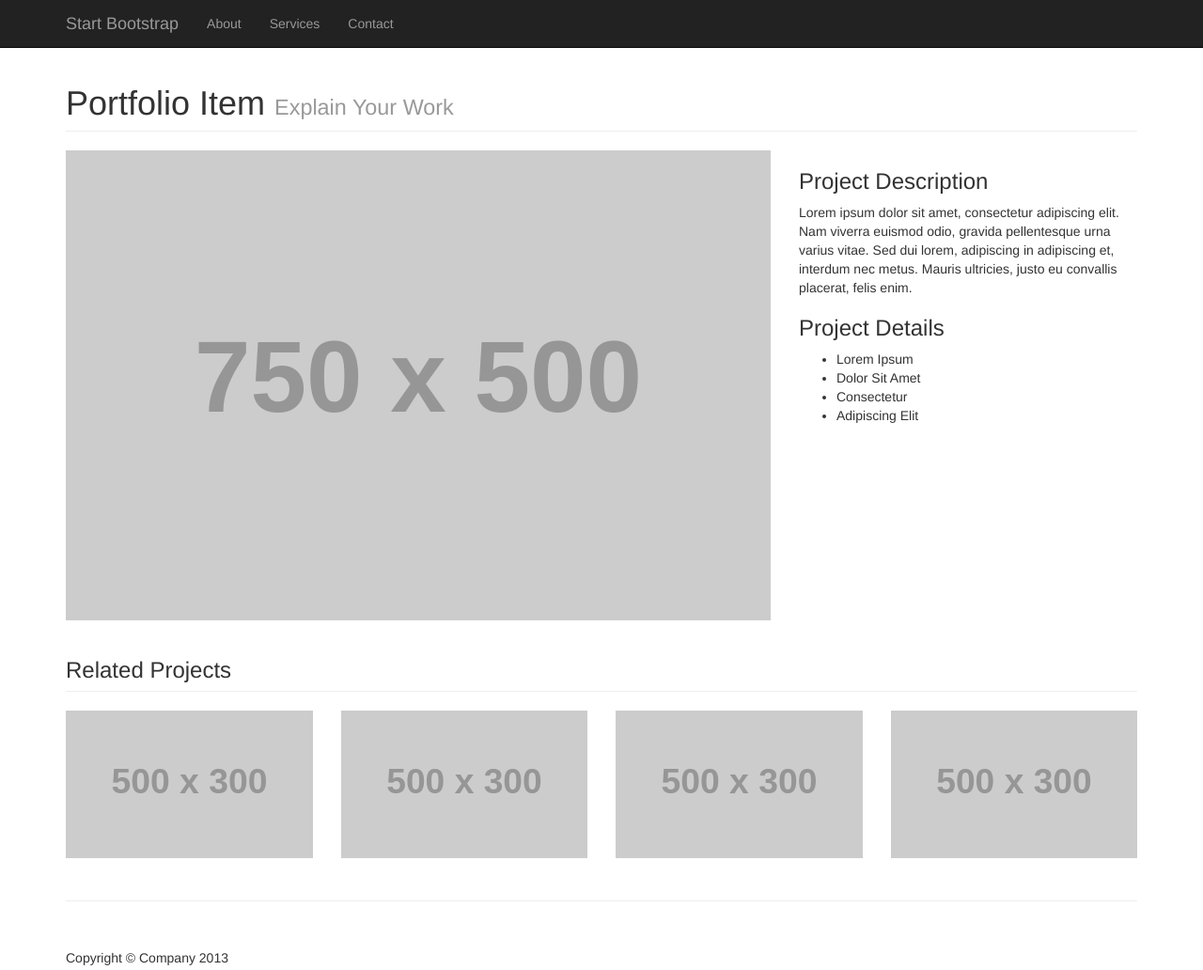
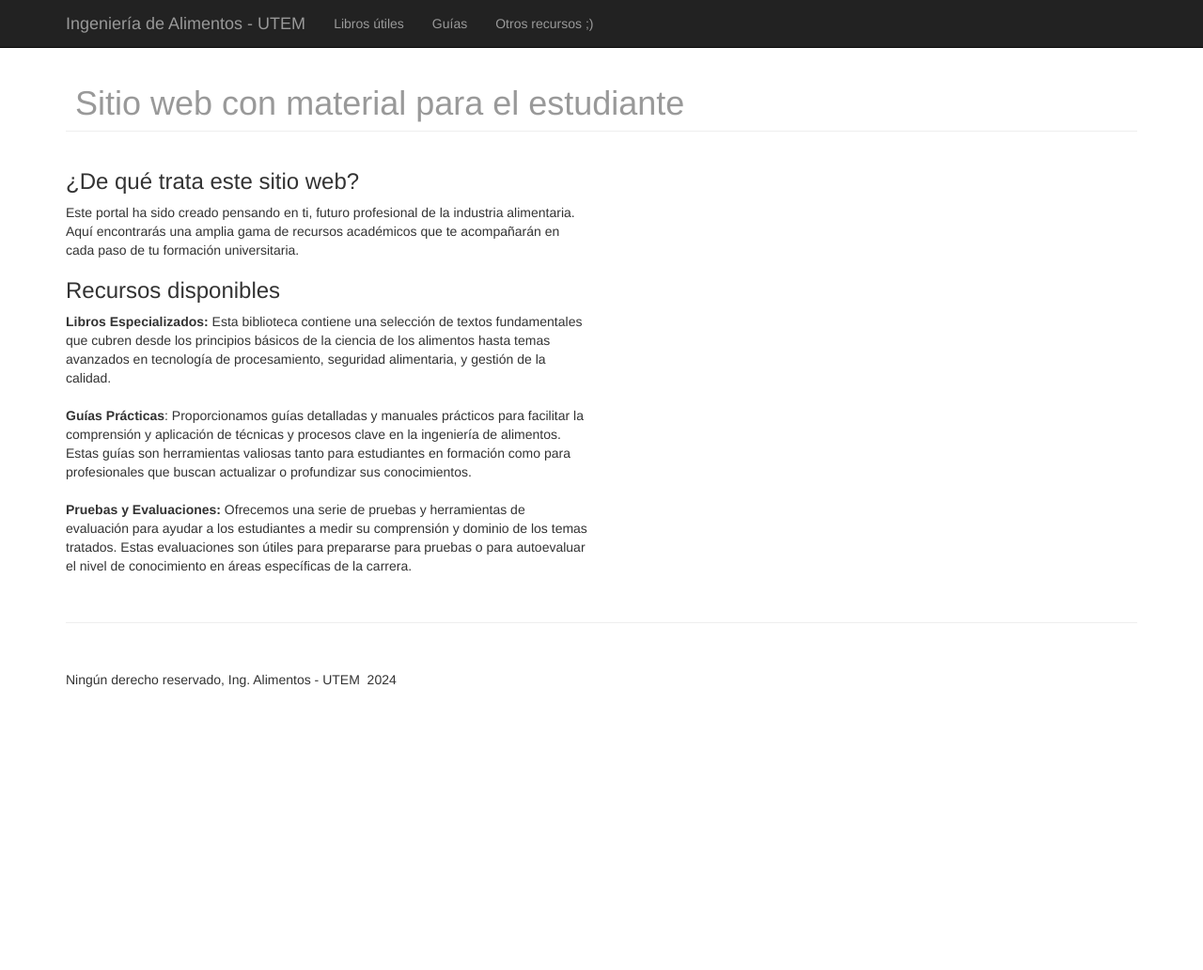
Before and after one commit to vitokate/alimentos-utem, a plain HTML site: page index.html in a window 1280 px wide. Shown: the whole page at 94% size. After the commit the page ends 800 px from the top, so only its background shows below. Drawn offline with Linux system fonts and the light colour scheme; placeholder pictures from the web are drawn by us.

Commit message:
first changes to main site

```diff
--- a/index.html
+++ b/index.html
@@ -1,119 +1,99 @@
 <!DOCTYPE html>
 <html lang="en">
   <head>
-    <meta charset="utf-8">
+    <meta http-equiv="content-type" content="text/html; charset=utf-8">
     <meta name="viewport" content="width=device-width, initial-scale=1.0">
     <meta name="description" content="">
     <meta name="author" content="">
-
     <title>Single Portfolio Item Template for Bootstrap 3</title>
-
     <!-- Bootstrap core CSS -->
     <link href="css/bootstrap.css" rel="stylesheet">
-
     <!-- Custom CSS for the '3 Col Portfolio' Template -->
     <link href="css/portfolio-item.css" rel="stylesheet">
   </head>
-
   <body>
-
     <nav class="navbar navbar-fixed-top navbar-inverse" role="navigation">
       <div class="container">
-        <div class="navbar-header">
-          <button type="button" class="navbar-toggle" data-toggle="collapse" data-target=".navbar-ex1-collapse">
-            <span class="sr-only">Toggle navigation</span>
-            <span class="icon-bar"></span>
-            <span class="icon-bar"></span>
-            <span class="icon-bar"></span>
-          </button>
-          <a class="navbar-brand" href="http://startbootstrap.com">Start Bootstrap</a>
-        </div>
+        <div class="navbar-header"> <button type="button" class="navbar-toggle"
 
-        <!-- Collect the nav links, forms, and other content for toggling -->
+            data-toggle="collapse" data-target=".navbar-ex1-collapse"> <span class="sr-only">Toggle
+              navigation</span> <span class="icon-bar"></span> <span class="icon-bar"></span>
+            <span class="icon-bar"></span> </button> <a class="navbar-brand" href="https://vitokate.github.io/alimentos-utem">Ingeniería
+            de Alimentos - UTEM</a> </div>
         <div class="collapse navbar-collapse navbar-ex1-collapse">
           <ul class="nav navbar-nav">
-            <li><a href="#about">About</a></li>
-            <li><a href="#services">Services</a></li>
-            <li><a href="#contact">Contact</a></li>
-          </ul>
-        </div><!-- /.navbar-collapse -->
-      </div><!-- /.container -->
-    </nav>
-
-    <div class="container">
-
-      <div class="row">
-
-        <div class="col-lg-12">
-          <h1 class="page-header">Portfolio Item <small>Explain Your Work</small></h1>
-        </div>
-
-      </div>
-
-      <div class="row">
-
-        <div class="col-md-8">
-          <img class="img-responsive" src="http://placehold.it/750x500">
-        </div>
-
-        <div class="col-md-4">
-          <h3>Project Description</h3>
-          <p>Lorem ipsum dolor sit amet, consectetur adipiscing elit. Nam viverra euismod odio, gravida pellentesque urna varius vitae. Sed dui lorem, adipiscing in adipiscing et, interdum nec metus. Mauris ultricies, justo eu convallis placerat, felis enim.</p>
-          <h3>Project Details</h3>
-          <ul>
-            <li>Lorem Ipsum</li>
-            <li>Dolor Sit Amet</li>
-            <li>Consectetur</li>
-            <li>Adipiscing Elit</li>
+            <li><a href="#about">Libros útiles</a></li>
+            <li><a href="#services">Guías</a></li>
+            <li><a href="#contact">Otros recursos ;)</a></li>
           </ul>
         </div>
-
       </div>
-
+    </nav>
+    <div class="container">
       <div class="row">
-
         <div class="col-lg-12">
-          <h3 class="page-header">Related Projects</h3>
+          <h1 class="page-header">&nbsp;<span style="color: #999999;">Sitio web
+              con material para el estudiante<br>
+            </span></h1>
         </div>
-
-        <div class="col-sm-3 col-xs-6">
-        	<a href="#"><img class="img-responsive portfolio-item" src="http://placehold.it/500x300"></a>
+      </div>
+      <div class="row">
+        <div class="col-md-6">
+          <h3>¿De qué trata este sitio web?</h3>
+          <p>Este portal ha sido creado pensando en ti, futuro profesional de la
+            industria alimentaria. Aquí encontrarás una amplia gama de recursos
+            académicos que te acompañarán en cada paso de tu formación
+            universitaria.</p>
+          <h3>Recursos disponibles</h3>
+          <p><strong>Libros Especializados: </strong>Esta biblioteca contiene
+            una selección de textos fundamentales que cubren desde los
+            principios básicos de la ciencia de los alimentos hasta temas
+            avanzados en tecnología de procesamiento, seguridad alimentaria, y
+            gestión de la calidad.<br>
+            <br>
+            <strong>Guías Prácticas</strong>: Proporcionamos guías detalladas y
+            manuales prácticos para facilitar la comprensión y aplicación de
+            técnicas y procesos clave en la ingeniería de alimentos. Estas guías
+            son herramientas valiosas tanto para estudiantes en formación como
+            para profesionales que buscan actualizar o profundizar sus
+            conocimientos.<br>
+            <br>
+            <strong>Pruebas y Evaluaciones:</strong> Ofrecemos una serie de
+            pruebas y herramientas de evaluación para ayudar a los estudiantes a
+            medir su comprensión y dominio de los temas tratados. Estas
+            evaluaciones son útiles para prepararse para pruebas o para
+            autoevaluar el nivel de conocimiento en áreas específicas de la
+            carrera.</p>
         </div>
-
-        <div class="col-sm-3 col-xs-6">
-        	<a href="#"><img class="img-responsive portfolio-item" src="http://placehold.it/500x300"></a>
+        <div class="col-md-6"><br>
         </div>
-
-        <div class="col-sm-3 col-xs-6">
-        	<a href="#"><img class="img-responsive portfolio-item" src="http://placehold.it/500x300"></a>
+        <div class="col-md-6">
+          <!-- Este espacio se puede utilizar para más contenido o dejar en blanco -->
         </div>
-
-        <div class="col-sm-3 col-xs-6">
-        	<a href="#"><img class="img-responsive portfolio-item" src="http://placehold.it/500x300"></a>
+      </div>
+      <div class="row">
+        <div class="col-sm-3 col-xs-6"> <br>
         </div>
-
+        <div class="col-sm-3 col-xs-6"> <br>
+        </div>
+        <div class="col-sm-3 col-xs-6"> <br>
+        </div>
+        <div class="col-sm-3 col-xs-6"> <br>
+        </div>
       </div>
-
-    </div><!-- /.container -->
-
+    </div>
     <div class="container">
-
       <hr>
-
       <footer>
         <div class="row">
           <div class="col-lg-12">
-            <p>Copyright &copy; Company 2013</p>
+            <p>Ningún derecho reservado, Ing. Alimentos - UTEM&nbsp; 2024</p>
           </div>
         </div>
       </footer>
-
-    </div><!-- /.container -->
-
+    </div>
     <!-- JavaScript -->
     <script src="js/jquery-1.10.2.js"></script>
     <script src="js/bootstrap.js"></script>
-
   </body>
-
 </html>
```
Also changed, not shown: 1 other file.
